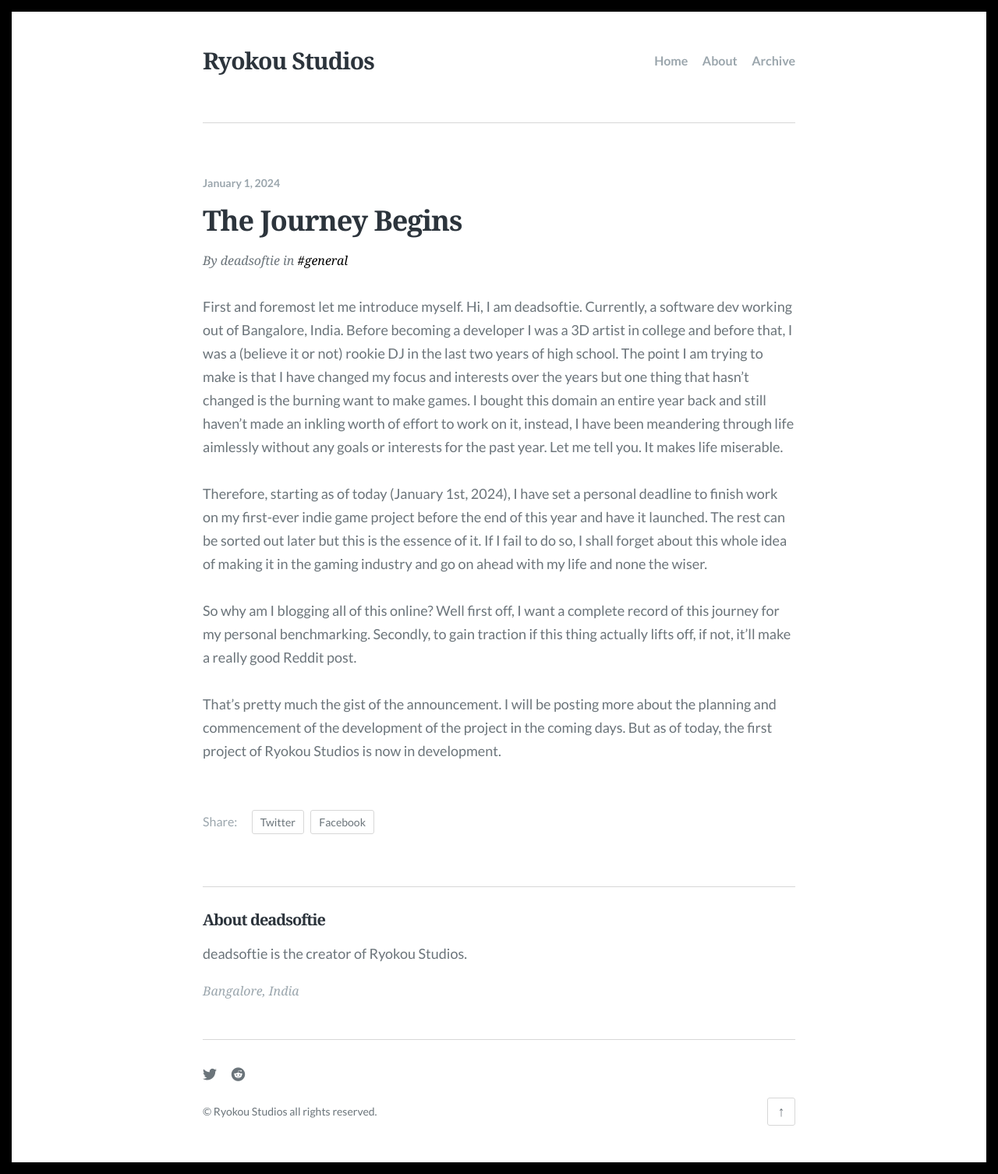
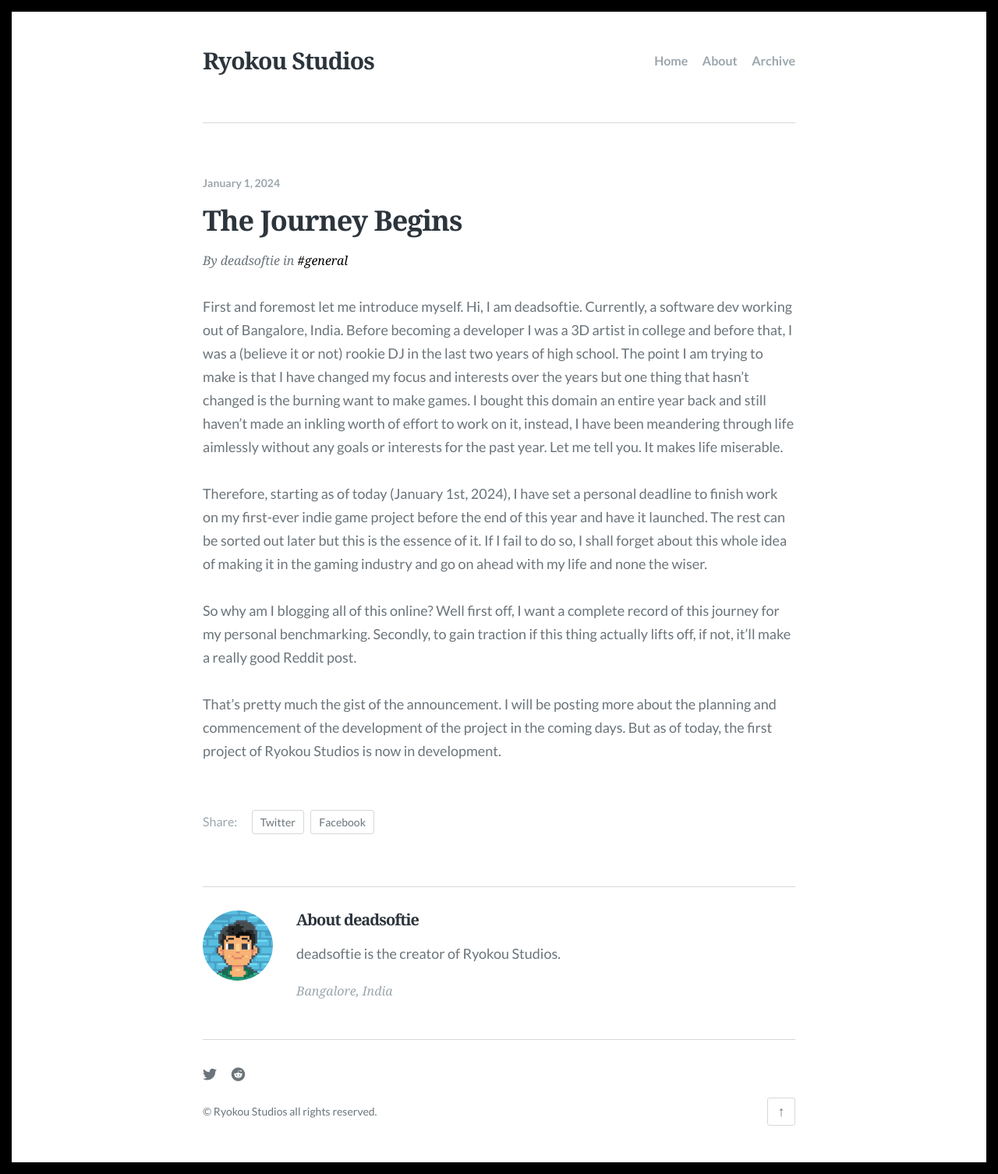
Before and after one commit to ryokoustudios/ryokou-studios-site, a Jekyll site: the page built from _posts/2024-01-01-ryokou-studios-begins.md, in a window 1280 px wide. Shown: the whole page at 78% size. Built offline with Jekyll 4.4.1, drawn with Linux system fonts in a browser that asks for light colours; some web fonts are replaced.

Commit message:
Added author profile picture

```diff
--- a/_data/author.json
+++ b/_data/author.json
@@ -1,5 +1,6 @@
 {
   "name": "deadsoftie",
   "bio": "deadsoftie is the creator of Ryokou Studios.",
-  "location": "Bangalore, India"
+  "location": "Bangalore, India",
+  "image": "images/deadsoftie-avatar.png"
 }
```
Also changed, not shown: images/deadsoftie-avatar.png (added).
